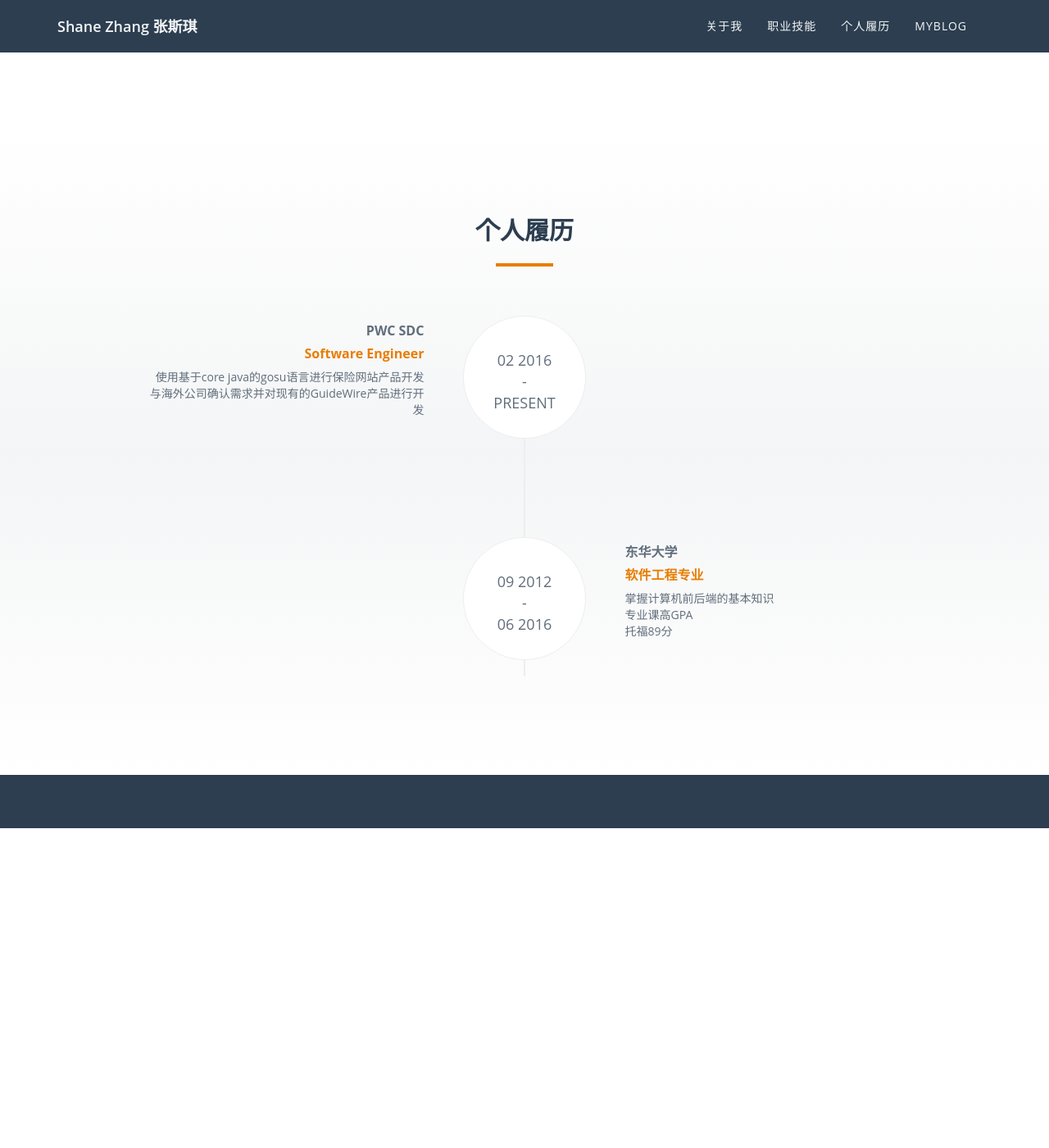
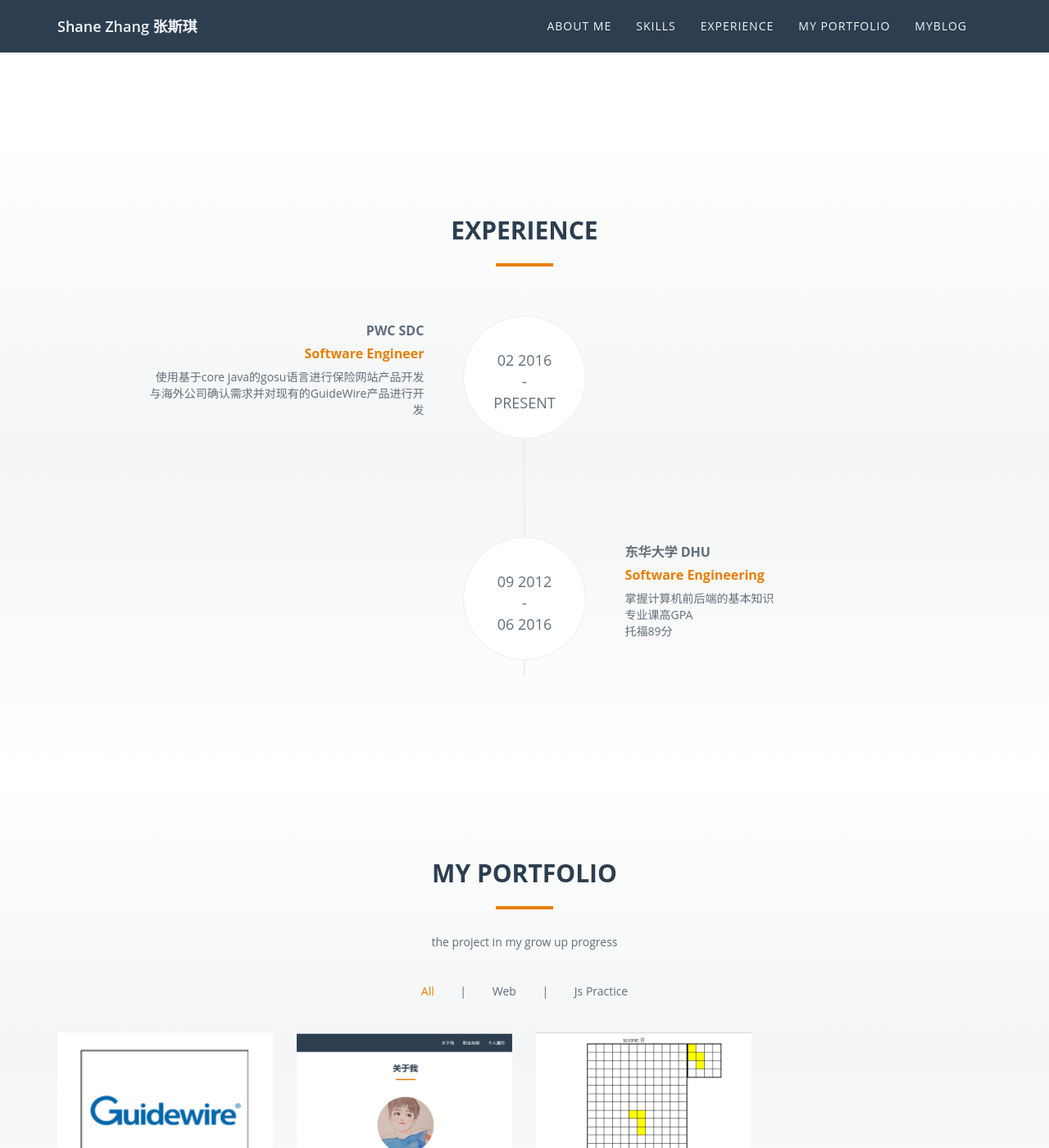
Before and after one commit to shane777/shane777.github.io, a Jekyll site: the page index.html, which Jekyll copies as it is, in a window 1280 px wide and 1400 px high, scrolled down 1417 px. Shown: the whole window at 82% size. Built offline with Jekyll 4.4.1, drawn with Linux system fonts in a browser that asks for light colours; before the commit the page ends 2427 px from its top, so only the background shows below that; some of the changed text lies outside the part shown.

Commit message:
add portfolio part and update some information

```diff
--- a/index.html
+++ b/index.html
@@ -27,9 +27,10 @@
     <!-- Collect the nav links, forms, and other content for toggling -->
     <div class="collapse navbar-collapse navbar-right navbar-main-collapse">
         <ul class="nav navbar-nav">
-          <li> <a class="page-scroll" href="#about">关于我</a> </li>
-          <li> <a class="page-scroll" href="#skills">职业技能</a> </li>
-          <li> <a class="page-scroll" href="#resume">个人履历</a> </li>
+          <li> <a class="page-scroll" href="#about">About Me</a> </li>
+          <li> <a class="page-scroll" href="#skills">Skills</a> </li>
+          <li> <a class="page-scroll" href="#resume">Experience</a> </li>
+          <li> <a class="page-scroll" href="#portfolio">My Portfolio</a> </li>
           <li> <a class="page-scroll" href="blogindex.html">Myblog</a> </li>
         </ul>
     </div>
@@ -41,7 +42,7 @@
 <div id="about">
   <div class="container">
     <div class="section-title text-center center">
-      <h2>关于我</h2>
+      <h2>About Me</h2>
       <hr>
     </div>
     <div class="row">
@@ -58,12 +59,15 @@
   <div class="container text-center">
     <div class="space"></div>
     <div class="col-md-8 col-md-offset-3 row">
-      <div class="col-md-4"> <i class="fa fa-map-marker fa-2x"></i>
-        <p>中国上海<br>
+      <div class="col-md-3"> <i class="fa fa-map-marker fa-2x"></i>
+        <p>Shanghai,China<br>
       </div>
-      <div class="col-md-4"> <i class="fa fa-envelope-o fa-2x"></i>
+      <div class="col-md-3"> <i class="fa fa-envelope-o fa-2x"></i>
         <p>shanezhang777@163.com</p>
-      </div
+      </div>
+      <div class="col-md-3"> <i class="fa fa-female fa-2x"></i>
+        <p>girl</p>
+      </div>
       <hr>
       <div class="clearfix"></div>
     </div>
@@ -74,7 +78,7 @@
 <div id="skills" class="text-center">
   <div class="container">
     <div class="section-title center">
-      <h2>职业技能</h2>
+      <h2>Skills</h2>
       <hr>
     </div>
     <div class="row">
@@ -85,10 +89,10 @@
         <h4>CSS3</h4>
       </div>
       <div class="col-md-4 col-sm-6 skill"> <span class="chart" data-percent="80"> <span class="percent">80</span> </span>
-        <h4>jQuery</h4>
+        <h4>JavaScript</h4>
       </div>
       <div class="col-md-4 col-sm-6 skill"> <span class="chart" data-percent="70"> <span class="percent">70</span> </span>
-        <h4>Bootstrap</h4>
+        <h4>jQuery</h4>
       </div>
       <div class="col-md-4 col-sm-6 skill"> <span class="chart" data-percent="80"> <span class="percent">80</span> </span>
         <h4>Java</h4>
@@ -104,7 +108,7 @@
 <div id="resume" class="text-center">
   <div class="container">
     <div class="section-title center">
-      <h2>个人履历</h2>
+      <h2>Experience</h2>
       <hr>
     </div>
     <div class="row">
@@ -135,8 +139,8 @@
             </div>
             <div class="timeline-panel">
               <div class="timeline-heading">
-                <h4>东华大学</h4>
-                <h4 class="subheading">软件工程专业</h4>
+                <h4>东华大学 DHU</h4>
+                <h4 class="subheading">Software Engineering</h4>
               </div>
               <div class="timeline-body">
                 <p>掌握计算机前后端的基本知识</p>
@@ -150,7 +154,65 @@
     </div>
   </div>
 </div>
-
+<div id="portfolio">
+  <div class="container">
+    <div class="section-title text-center center">
+      <h2>My Portfolio</h2>
+      <hr>
+      <div class="clearfix"></div>
+      <p>the project in my grow up progress</p>
+    </div>
+    <div class="categories">
+      <ul class="cat">
+        <li>
+          <ol class="type">
+            <li><a href="#" data-filter="*" class="active">All</a></li>
+            <li><a href="#" data-filter=".web">Web</a></li>
+            <li><a href="#" data-filter=".jspractice">Js Practice</a></li>
+          </ol>
+        </li>
+      </ul>
+      <div class="clearfix"></div>
+    </div>
+    <div class="row">
+      <div class="portfolio-items">
+        <div class="col-sm-6 col-md-3 col-lg-3 web">
+          <div class="portfolio-item">
+            <div class="hover-bg"> <a href="https://www.guidewire.com/">
+              <div class="hover-text">
+                <h4>Guidewire product for <br/>motorist insurance company</h4>
+                <small>Web Design</small>
+                <div class="clearfix"></div>
+                <i class="fa fa-search"></i> </div>
+              <img src="img/portfolio/01.png" class="img-responsive" alt="Project Title"> </a> </div>
+          </div>
+        </div>
+        <div class="col-sm-6 col-md-3 col-lg-3 web">
+          <div class="portfolio-item">
+            <div class="hover-bg"> <a href="https://github.com/shane777/shane777.github.io">
+              <div class="hover-text">
+                <h4>Resume and Blog</h4>
+                <small>Web Design</small>
+                <div class="clearfix"></div>
+                <i class="fa fa-search"></i> </div>
+              <img src="img/portfolio/02.png" class="img-responsive" alt="Project Title"> </a> </div>
+          </div>
+        </div>
+        <div class="col-sm-6 col-md-3 col-lg-3 jspractice">
+          <div class="portfolio-item">
+            <div class="hover-bg"> <a href="https://github.com/shane777/Tetris">
+              <div class="hover-text">
+                <h4>Tetris with JavaScript</h4>
+                <small>Js Practice</small>
+                <div class="clearfix"></div>
+                <i class="fa fa-search"></i> </div>
+              <img src="img/portfolio/03.png" class="img-responsive" alt="Project Title"> </a> </div>
+          </div>
+        </div>
+      </div>
+    </div>
+  </div>
+</div>
 <div id="footer">
   <div class="container text-center">
     <div class="fnav">
```
Also changed, not shown: img/portfolio/01.png (added), img/portfolio/02.png (added), img/portfolio/03.png (added).
